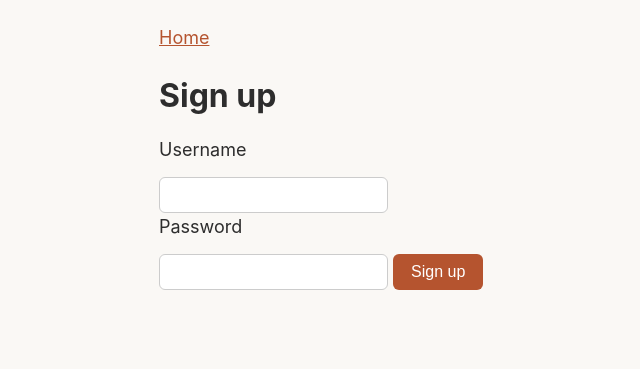
After one commit to syed653/Makers_bnb, a Flask app: page /signup in a window 1280 px wide. The commit adds this page. Shown: the top 369 px of the page, without its empty margins (101-741 px from the left). Run offline with Flask 3, Linux system fonts and the light colour scheme.

Commit message:
Route changes and sign up issue fixed

```diff
--- a/app.py
+++ b/app.py
@@ -4,9 +4,11 @@ from lib.database_connection import get_flask_database_connection
 from lib.database_connection import DatabaseConnection
 from user import User
 from user_repository import UserRepository
-
 from lib.space_repository import SpaceRepository
 from lib.space import Space
+from lib.booking_repository import BookingRepository
+from lib.booking import Booking
+from lib.login_required import login_required
 
 # Create a new Flask app
 app = Flask(__name__)
@@ -47,9 +49,43 @@ def create_space():
     repository.create(space)
     return redirect('/spaces')
 
+# POST /spaces/<id>/bookings — request a booking
+@app.route('/spaces/<int:id>/bookings', methods=['POST'])
+@login_required
+def create_booking(id):
+    connection = get_flask_database_connection(app)
+    booking_repository = BookingRepository(connection)
+    date = request.form['date']
+
+    # double-booking guard
+    if not booking_repository.is_date_available(id, date):
+        return "Sorry, that date is already booked for this space.", 400
+
+    booking = Booking(None, id, session['user_id'], date)
+    booking_repository.create(booking)
+    return redirect(f'/spaces/{id}')
+
+@app.route('/logout', methods=['POST'])
+def logout():
+    session.clear()
+    return redirect('/login')
+
 @app.route('/test', methods=['GET'])
 def get_test():
     return render_template('test.html')
+
+# GET /spaces/<id> — show one space
+@app.route('/spaces/<int:id>', methods=['GET'])
+def get_space(id):
+    connection = get_flask_database_connection(app)
+    repository = SpaceRepository(connection)
+    space = repository.find(id)
+    return render_template('spaces/show.html', space=space)
+
+# GET /signup — show the sign up form
+@app.route('/signup', methods=['GET'])
+def get_signup():
+    return render_template('signup.html')
 
 
 
@@ -86,10 +122,9 @@ def create_session():
     if user and user.password == password:
         session["user_id"] = user.id
         session["username"] = user.username
-        return redirect("/test")
+        return redirect("/spaces")
     else:
         return redirect("/login")
-
 
 # These lines start the server if you run this file directly
 # They also start the server configured to use the test database
--- a/static/style.css
+++ b/static/style.css
@@ -1,3 +1,60 @@
 body {
+    font-family: -apple-system, "Segoe UI", Helvetica, Arial, sans-serif;
     font-size: 18px;
+    line-height: 1.5;
+    color: #2d2d2d;
+    background: #faf8f5;
+    max-width: 760px;
+    margin: 0 auto;
+    padding: 24px 20px 64px;
 }
+
+h1 { font-size: 2rem; margin-bottom: 0.3em; }
+h2 { font-size: 1.3rem; margin-bottom: 0.2em; }
+
+a { color: #b5542f; }
+
+/* Nav bar at the top of each page */
+nav {
+    display: flex;
+    align-items: center;
+    gap: 14px;
+    font-size: 0.95rem;
+    color: #666;
+    margin-bottom: 8px;
+}
+
+/* Space cards in the list */
+ul { list-style: none; padding: 0; }
+li {
+    background: #fff;
+    border: 1px solid #ece7df;
+    border-radius: 10px;
+    padding: 16px 20px;
+    margin-bottom: 14px;
+}
+li h2 a { text-decoration: none; }
+
+/* Forms */
+form { margin: 16px 0; }
+label { display: block; margin-bottom: 10px; }
+input[type="text"],
+input[type="password"],
+input[type="number"],
+input[type="date"] {
+    padding: 8px 10px;
+    border: 1px solid #ccc;
+    border-radius: 6px;
+    font-size: 1rem;
+    margin-top: 4px;
+}
+input[type="submit"], button {
+    background: #b5542f;
+    color: #fff;
+    border: none;
+    padding: 9px 18px;
+    border-radius: 6px;
+    font-size: 1rem;
+    cursor: pointer;
+}
+input[type="submit"]:hover, button:hover { background: #99431f; }
--- a/templates/login.html
+++ b/templates/login.html
@@ -1,5 +1,6 @@
 <!DOCTYPE html>
 <html>
+<link rel="stylesheet" href="/static/style.css">
 
 <a href = "/index">Home</a><br>
 
@@ -16,3 +17,5 @@
 
   <button type="submit">Login</button>
 </form>
+
+<a href="/signup">Need an account? Sign up</a>
--- /dev/null
+++ b/templates/signup.html
@@ -0,0 +1,15 @@
+<!DOCTYPE html>
+<html>
+<link rel="stylesheet" href="/static/style.css">
+<a href="/index">Home</a><br>
+<h1>Sign up</h1>
+<form action="/users" method="POST">
+  <label for="username">Username</label>
+  <input type="text" id="username" name="username" required>
+
+  <label for="password">Password</label>
+  <input type="password" id="password" name="password" required>
+
+  <button type="submit">Sign up</button>
+</form>
+</html>
--- a/templates/spaces/index.html
+++ b/templates/spaces/index.html
@@ -1,9 +1,11 @@
+{% include "_nav.html" %}
+
 <h1>Spaces</h1>
 <a href="/spaces/new">List a new space</a>
 <ul>
   {% for space in spaces %}
     <li>
-      <h2>{{ space.name }}</h2>
+      <h2><a href="/spaces/{{ space.id }}">{{ space.name }}</a></h2>
       <p>{{ space.description }}</p>
       <p>£{{ space.price }} per night</p>
     </li>
--- a/templates/spaces/new.html
+++ b/templates/spaces/new.html
@@ -1,3 +1,5 @@
+{% include "_nav.html" %}
+
 <h1>List a new space</h1>
 <form method="POST" action="/spaces">
   <label>Name: <input type="text" name="name"></label>
--- a/templates/test.html
+++ b/templates/test.html
@@ -1,3 +1,5 @@
+{% include "_nav.html" %}
+
 <h1>Test Page</h1>
 
 
```
Also changed, not shown: lib/booking.py (added, +9 -0 lines), lib/booking_repository.py (added, +27 -0 lines), lib/login_required.py (added, +10 -0 lines), lib/space_repository.py (+7 -0 lines), seeds/makers_bnb.sql (+9 -1 lines), templates/_nav.html (added, +13 -0 lines), templates/spaces/show.html (added, +13 -0 lines), tests/test_app.py (+7 -10 lines), tests/test_booking_repository.py (added, +21 -0 lines), tests/test_login.py (+3 -3 lines), 1 other file.
